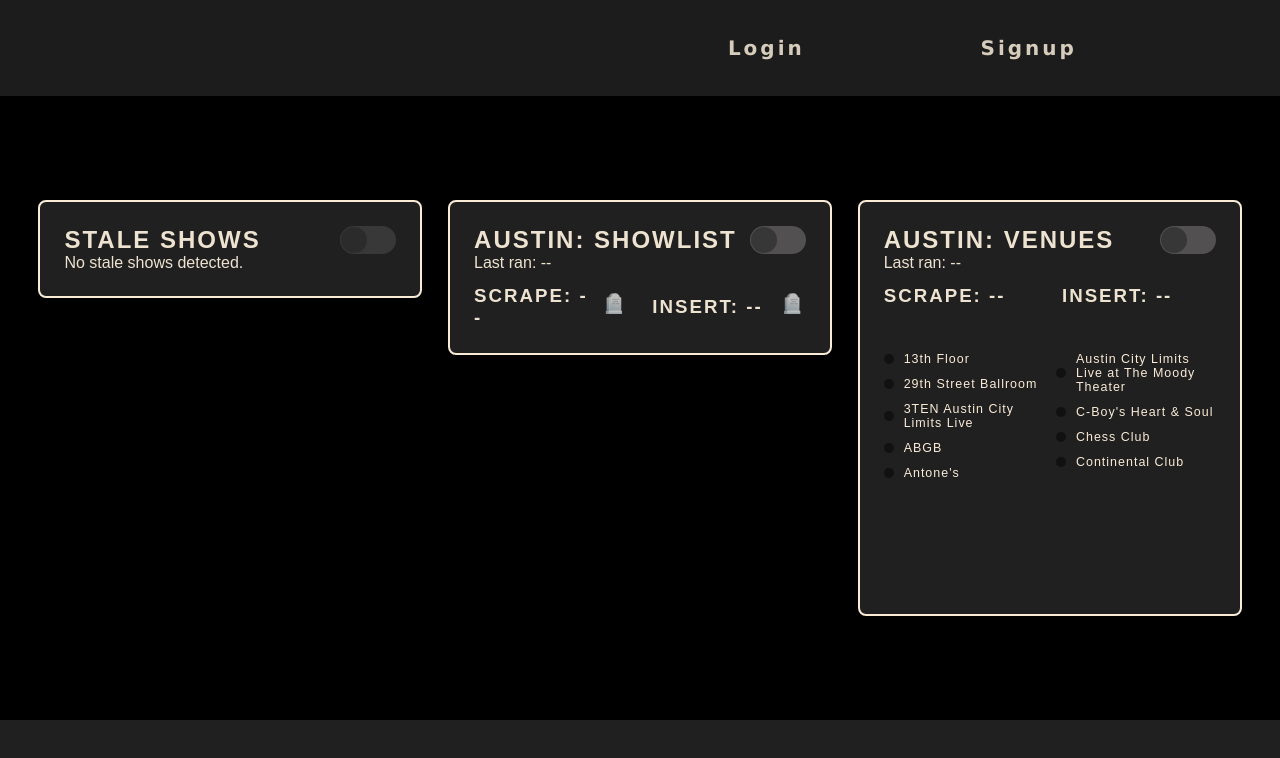
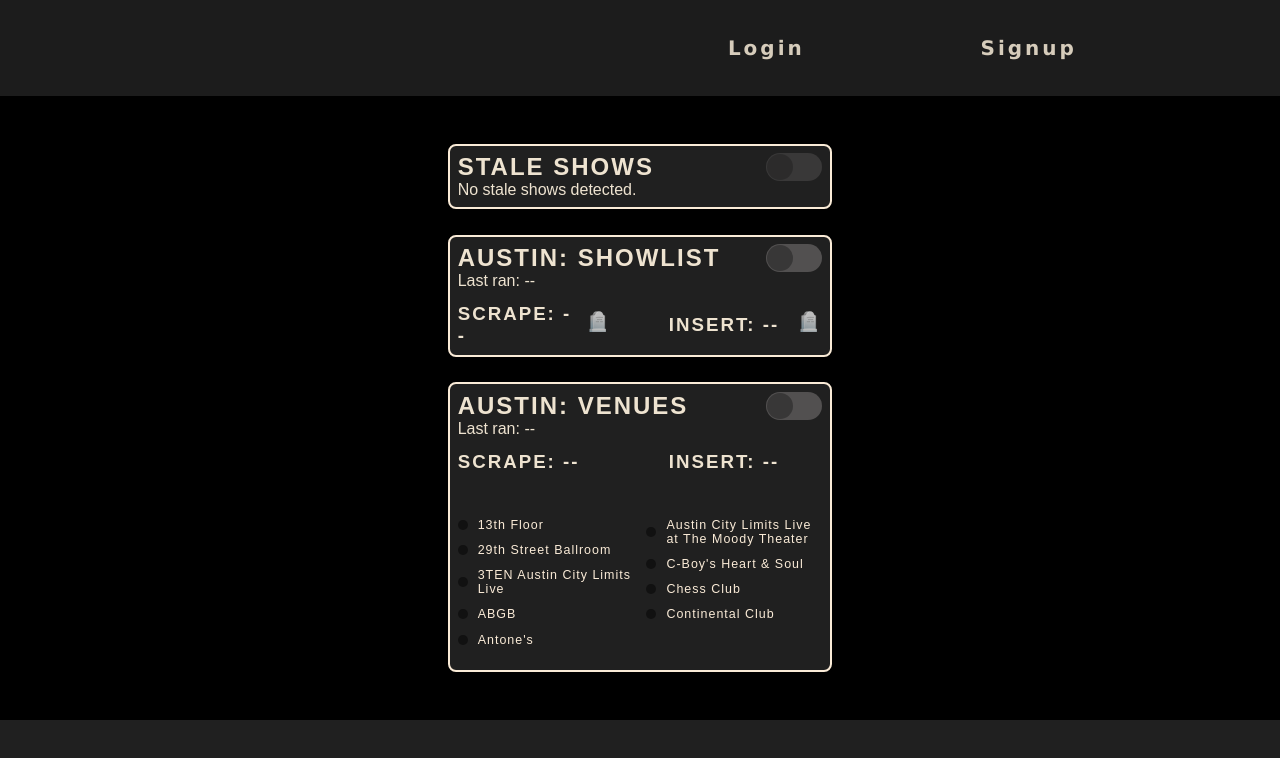
Before and after one commit to BDunham484/antecedent-journey, a React (Create React App) app in the folder client/: page /control in a window 1280 px wide. Shown: the top 758 px of the page. Built offline with nearby package versions, Linux system fonts and the light colour scheme; no server answers; some icons are missing.

Commit message:
style: brighten stale-alert pulse colors for better visibility

```diff
--- a/client/src/index.css
+++ b/client/src/index.css
@@ -24,11 +24,11 @@
   --indicator-idle: #111111;
 
   /* === STALE / ALERT === */
-  --stale-primary: #8b1a1a;
-  --stale-secondary: #c0392b;
+  --stale-primary: #c0392b;
+  --stale-secondary: #ff4444;
   --stale-tertiary: #e74c3c;
-  --stale-glow: rgba(192, 57, 43, 0.35);
-  --stale-glow-hidden: rgba(139, 26, 26, 0);
+  --stale-glow: rgba(255, 68, 68, 0.5);
+  --stale-glow-hidden: rgba(192, 57, 43, 0);
 
   /* === SHIMMER === */
   --shimmer-purple: #cc00ff;
@@ -272,7 +272,7 @@ header nav ul li a {
 
 .control-panels {
   display: flex;
-  flex-direction: row;
+  flex-direction: column;
   gap: 2vw;
   justify-content: center;
   align-items: flex-start;
@@ -304,10 +304,30 @@ header nav ul li a {
   /* background: rgba(128, 0, 128, 0.2); */
 }
 
-.venue-container {
+.control-status {
+  /* background-color: #386472; */
+  /* min-height: 20vh; */
+  width: 100%;
+  /* width: 12vw; */
+  display: flex;
+  /* flex-direction: column; */
+  align-items: center;
+  justify-content: space-between;
+}
+
+.status-wrapper {
+  /* background-color: #525050; */
+  display: flex;
+  justify-content: space-between;
+  align-items: center;
+  gap: 0.8rem;
+  width: 12vw;
+}
+
+/* .venue-container {
   height: auto;
   min-height: 52vh;
-}
+} */
 
 .venue-shimmer {
   border: none !important;
@@ -403,10 +423,6 @@ header nav ul li a {
   z-index: 2;
 }
 
-/* .control-date {
-  margin-bottom: 3vh;
-} */
-
 .control-scrapeButton {
   background-color: var(--darker);
   padding: 15px;
@@ -415,37 +431,11 @@ header nav ul li a {
   border-radius: 8px;
 }
 
-.control-status {
-  /* background-color: #386472; */
-  /* min-height: 20vh; */
-  width: 100%;
-  /* width: 12vw; */
-  display: flex;
-  /* flex-direction: column; */
-  align-items: center;
-  justify-content: space-between;
-}
-
-.status-wrapper {
-  /* background-color: #525050; */
-  display: flex;
-  justify-content: space-between;
-  align-items: center;
-  gap: 0.8rem;
-  width: 12vw;
-}
-
 .emoji {
   display: flex;
   align-items: center;
   padding-bottom: 4%;
 }
-
-/* .control-status-header {
-  display: flex;
-  justify-content: space-between;
-  align-items: center;
-} */
 
 .control-scrapeButton:hover {
   cursor: pointer;
```
